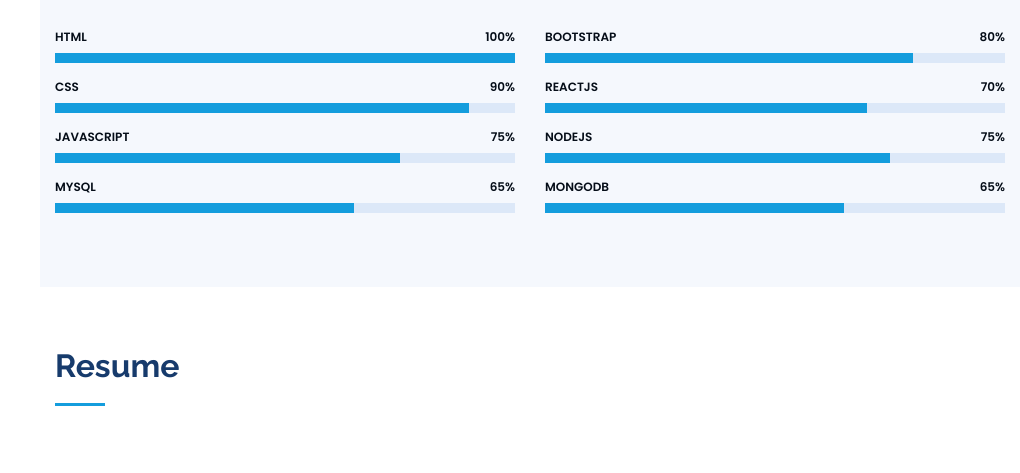
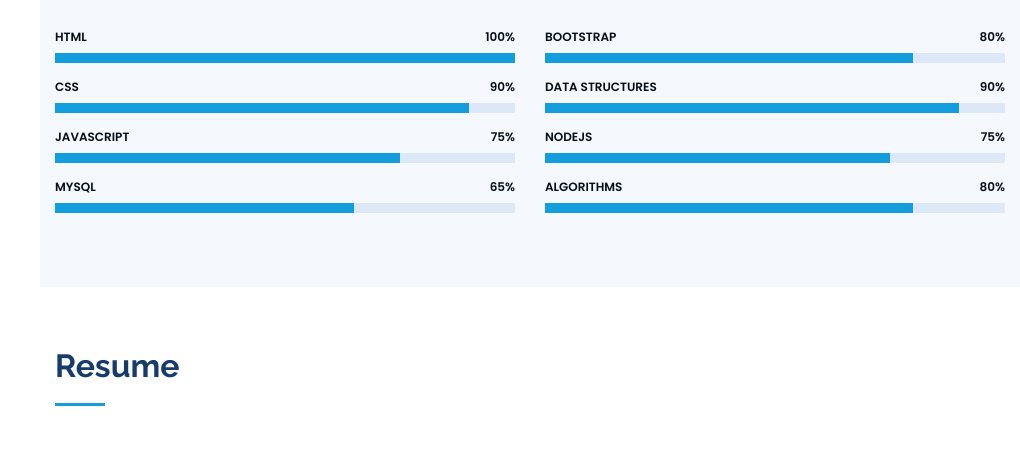
Before and after one commit to Shubham230198/ShubhamTiwari, a plain HTML site: page index.html in a window 1280 px wide. Shown: the part 1927-2400 px from the top of the page, without its empty margins (260-1280 px from the left). Drawn offline with nearby package versions, Linux system fonts and the light colour scheme.

Commit message:
Update index.html

```diff
--- a/index.html
+++ b/index.html
@@ -228,9 +228,9 @@
             </div>
 
             <div class="progress">
-              <span class="skill">ReactJs<i class="val">70%</i></span>
+              <span class="skill">Data Structures<i class="val">90%</i></span>
               <div class="progress-bar-wrap">
-                <div class="progress-bar" role="progressbar" aria-valuenow="70" aria-valuemin="0" aria-valuemax="100"></div>
+                <div class="progress-bar" role="progressbar" aria-valuenow="90" aria-valuemin="0" aria-valuemax="100"></div>
               </div>
             </div>
 
@@ -242,9 +242,9 @@
             </div>
 
             <div class="progress">
-              <span class="skill">MongoDB<i class="val">65%</i></span>
+              <span class="skill">Algorithms<i class="val">80%</i></span>
               <div class="progress-bar-wrap">
-                <div class="progress-bar" role="progressbar" aria-valuenow="65" aria-valuemin="0" aria-valuemax="100"></div>
+                <div class="progress-bar" role="progressbar" aria-valuenow="80" aria-valuemin="0" aria-valuemax="100"></div>
               </div>
             </div>
 
```
